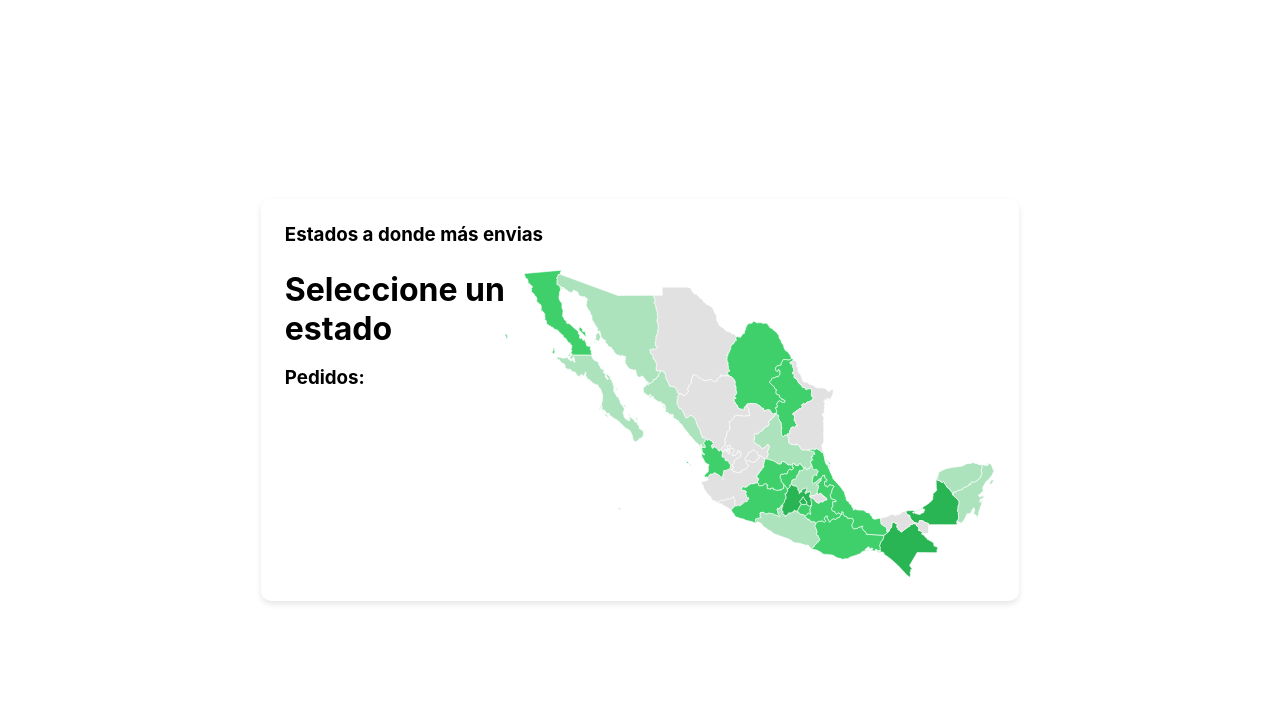
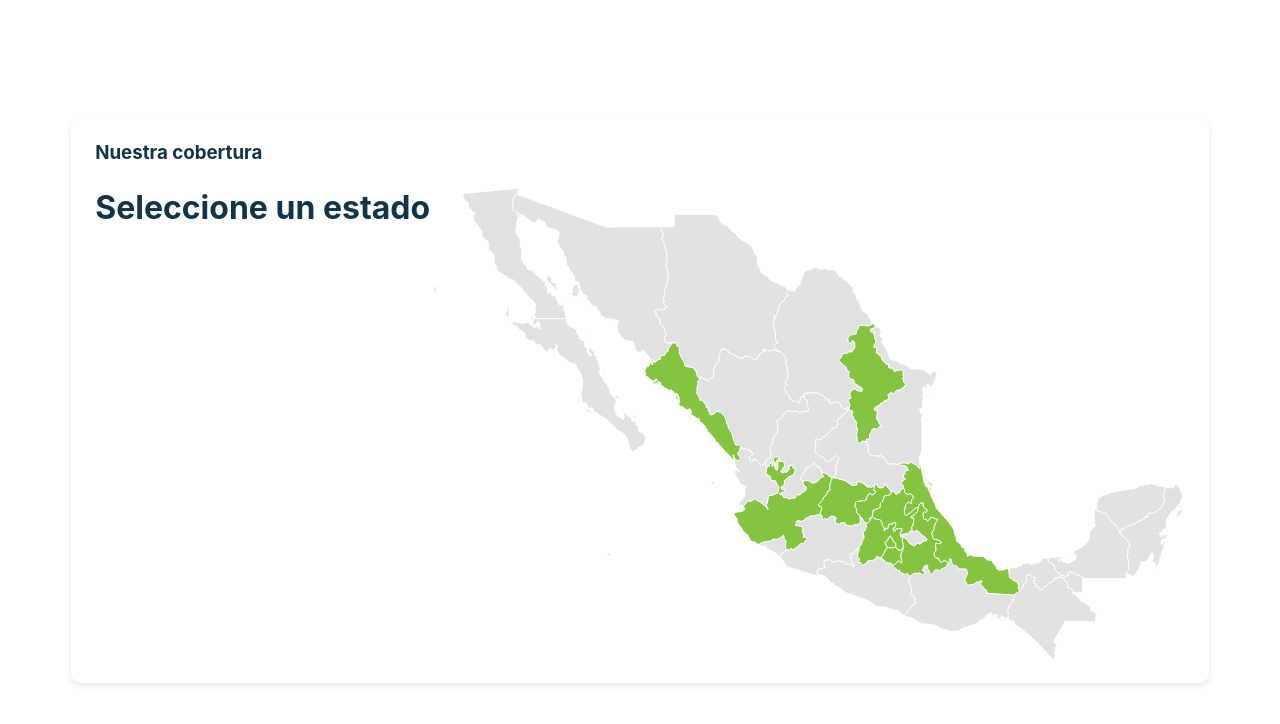
Before and after one commit to trecho26/MapaSVG, a Next.js app: page / in a window 1280 px wide. Shown: the top 724 px of the page. Built offline with nearby package versions, Linux system fonts and the light colour scheme.

Commit message:
Add cities to each state

```diff
--- a/Components/CardStates/CardStates.jsx
+++ b/Components/CardStates/CardStates.jsx
@@ -6,58 +6,191 @@ function CardStates() {
   const [selectedState, setselectedState] = useState({
     estado: "Seleccione un estado",
   });
+
   const dataObj = {
-    Aguascalientes: 0,
-    BajaCalifornia: 0,
-    BajaCaliforniaSur: 0,
-    Campeche: 0,
-    Chiapas: 0,
-    Chihuahua: 0,
-    Coahuila: 0,
-    Colima: 0,
-    Durango: 0,
-    Guanajuato: 0,
-    Guerrero: 0,
-    Hidalgo: 0,
-    Jalisco: 0,
-    CiudadDeMexico: 0,
-    Mexico: 0,
-    Michoacan: 0,
-    Morelos: 0,
-    Nayarit: 0,
-    NuevoLeon: 0,
-    Oaxaca: 0,
-    Puebla: 0,
-    Queretaro: 0,
-    QuintanaRoo: 0,
-    SanLuisPotosi: 0,
-    Sinaloa: 0,
-    Sonora: 0,
-    Tabasco: 0,
-    Tamaulipas: 0,
-    Tlaxcala: 0,
-    Veracruz: 0,
-    Yucatan: 0,
-    Zacatecas: 0,
+    Aguascalientes: {
+      ciudades: [],
+    },
+    BajaCalifornia: {
+      ciudades: [],
+    },
+    BajaCaliforniaSur: {
+      ciudades: [],
+    },
+    Campeche: {
+      ciudades: [],
+    },
+    Chiapas: {
+      ciudades: [],
+    },
+    Chihuahua: {
+      ciudades: [],
+    },
+    Coahuila: {
+      ciudades: [],
+    },
+    Colima: {
+      ciudades: [],
+    },
+    Durango: {
+      ciudades: [],
+    },
+    Guanajuato: {
+      ciudades: ["Celaya"],
+    },
+    Guerrero: {
+      ciudades: [],
+    },
+    Hidalgo: {
+      ciudades: ["Pachuca de Soto", "Mineral de la reforma"],
+    },
+    Jalisco: {
+      ciudades: [
+        "Guadalajara",
+        "San Pedro Tlaquepaque",
+        "Tlajomulco de Zúñiga",
+        "Tonalá",
+        "Zapopan",
+      ],
+    },
+    CiudadDeMexico: {
+      ciudades: [
+        "Álvaro Obregón",
+        "Azcapotzalco",
+        "Benito Juárez",
+        "Coyoacán",
+        "Cuajimalpa de Morelos",
+        "Cuauhtémoc",
+        "Gustavo A. Madero",
+        "Iztacalco",
+        "Iztapalapa",
+        "La Magdalena Contreras",
+        "Miguel Hidalgo",
+      ],
+    },
+    Mexico: {
+      ciudades: [
+        "Atizapán de Zaragoza",
+        "Cuautitlán",
+        "Cuautitlán Izcalli",
+        "Ecatepec de Morelos",
+        "Huixquilucan",
+        "Metepec",
+        "Naucalpan de Juárez",
+        "Nezahualcóyotl",
+        "Tlalnepantla de Baz",
+        "Toluca",
+        "Tultitlán",
+      ],
+    },
+    Michoacan: {
+      ciudades: [],
+    },
+    Morelos: {
+      ciudades: ["Cuautla", "Cuernavaca", "Jiutepec", "Tepoztlán"],
+    },
+    Nayarit: {
+      ciudades: [],
+    },
+    NuevoLeon: {
+      ciudades: [
+        "Monterrey",
+        "San Nicolás de los Garza",
+        "San Pedro Garza García",
+        "Santa Catarina",
+      ],
+    },
+    Oaxaca: {
+      ciudades: [],
+    },
+    Puebla: {
+      ciudades: [
+        "Coronango",
+        "Cuautlancingo",
+        "Puebla",
+        "San Andrés Cholula",
+        "San Pedro Cholula",
+      ],
+    },
+    Queretaro: {
+      ciudades: [
+        "Corregidora",
+        "El Marqués",
+        "Puebla",
+        "Querétaro",
+        "San juan del rio",
+      ],
+    },
+    QuintanaRoo: {
+      ciudades: [],
+    },
+    SanLuisPotosi: {
+      ciudades: [],
+    },
+    Sinaloa: {
+      ciudades: ["Culiacán"],
+    },
+    Sonora: {
+      ciudades: [],
+    },
+    Tabasco: {
+      ciudades: [],
+    },
+    Tamaulipas: {
+      ciudades: [],
+    },
+    Tlaxcala: {
+      ciudades: [],
+    },
+    Veracruz: {
+      ciudades: [
+        "Alvarado",
+        "Boca del Rio",
+        "Cordoba",
+        "Fortin",
+        "Orizaba",
+        "Veracruz",
+      ],
+    },
+    Yucatan: {
+      ciudades: [],
+    },
+    Zacatecas: {
+      ciudades: [],
+    },
   };
+
   const selectState = (info) => {
+    console.log(info);
     setselectedState({
       ...selectedState,
       estado: info.estado,
-      pedidos: info.pedidos,
+      ciudades: info.ciudades,
     });
   };
+
   return (
     <div className={styles.mapa}>
       <div className={styles.mapaHeader}>
-        <h3>Estados a donde más envias</h3>
+        <h3>Nuestra cobertura</h3>
       </div>
       <div className={styles.mapaBody}>
         <div className={styles.infoMapa}>
           <h1>{selectedState.estado}</h1>
-          <h3>
-            Pedidos: <span>{selectedState.pedidos}</span>
-          </h3>
+          {selectedState.ciudades && (
+            <>
+              <h3>Ciudades con cobertura:</h3>
+              <ul className={styles.citiesList}>
+                {selectedState.ciudades.map((ciudad) => {
+                  return (
+                    <li className={styles.citiesItem} key={ciudad}>
+                      {ciudad}
+                    </li>
+                  );
+                })}
+              </ul>
+            </>
+          )}
         </div>
         <MexicoMap dataStates={dataObj} selectState={selectState} />
       </div>
--- a/Components/CardStates/styles.module.css
+++ b/Components/CardStates/styles.module.css
@@ -1,5 +1,5 @@
 .mapa {
-    width: 60%;
+    width: 90%;
     border-radius: 10px;
     box-shadow: 0px 3px 6px 0 rgb(0 0 0 / 10%);
 }
@@ -25,3 +25,8 @@
 .infoMapa {
     flex: 45%;
 }
+
+.citiesItem {
+    color: #85c440;
+    font-weight: 600;
+}
--- a/Components/MexicoMap/MexicoMap.jsx
+++ b/Components/MexicoMap/MexicoMap.jsx
@@ -29,7 +29,7 @@ function MexicoMap({ dataStates, selectState }) {
   const svgEl = useRef(null);
 
   useEffect(() => {
-    setData(getValues(dataStates));
+    setData(dataStates);
     const svgPaths = svgEl.current.children;
     Array.from(svgPaths).forEach((path) => {
       path.addEventListener("mouseenter", cargarInfoToolTip);
@@ -39,6 +39,7 @@ function MexicoMap({ dataStates, selectState }) {
   }, []);
 
   const handleSelectState = (e) => {
+    if (data[e.target.id].ciudades.length > 0) {
       const svgPaths = svgEl.current.children;
       Array.from(svgPaths).forEach((path) => {
         path.style.opacity = "1";
@@ -51,9 +52,10 @@ function MexicoMap({ dataStates, selectState }) {
       });
       const infoState = {
         estado: e.target.ariaLabel,
-      pedidos: data[e.target.id],
+        ciudades: data[e.target.id].ciudades,
       };
       selectState(infoState);
+    }
   };
 
   const mostrarToolTip = (e) => {
@@ -61,32 +63,26 @@ function MexicoMap({ dataStates, selectState }) {
     document.getElementById("tooltip").style.top = `${e.clientY - 60}px`;
     document.getElementById("tooltip").style.left = `${e.clientX}px`;
   };
+
   const ocultarToolTip = (e) => {
     document.getElementById("tooltip").style.display = "none";
   };
+
   const cargarInfoToolTip = (e) => {
     setDataTooltip(e.target.ariaLabel);
   };
 
-  const getValues = (flatData) => {
-    for (const estado in flatData) {
-      flatData[estado] = Math.floor(Math.random() * (100 - 11));
-    }
-    return flatData;
-  };
   const getColor = (estado) => {
     let cssStyle = "";
-    if (estado < 33.3 && estado > 10) {
-      cssStyle = "low";
-    } else if (estado > 33.3 && estado < 66.6) {
+    if (estado?.ciudades.length > 0) {
       cssStyle = "medium";
-    } else if (estado > 66.6) {
-      cssStyle = "hight";
     } else {
       cssStyle = "normal";
     }
+
     return cssStyle;
   };
+
   return (
     <>
       <Tooltip info={dataTooltip} />
@@ -97,7 +93,8 @@ function MexicoMap({ dataStates, selectState }) {
         className={styles.svg}
         ref={svgEl}
       >
-        {Mexico.locations.map((estado) => (
+        {Mexico.locations.map((estado) => {
+          return (
             <path
               onClick={handleSelectState}
               key={estado.id}
@@ -108,9 +105,10 @@ function MexicoMap({ dataStates, selectState }) {
                 styles[
                   getColor(data[estado.objKey ? estado.objKey : estado.name])
                 ]
-            } ${styles.prueba}`}
+              } ${styles.state}`}
             ></path>
-        ))}
+          );
+        })}
       </svg>
     </>
   );
--- a/Components/MexicoMap/styles.module.css
+++ b/Components/MexicoMap/styles.module.css
@@ -1,10 +1,10 @@
-.prueba {
+.state {
     cursor: pointer;
     opacity: 1;
     transition: all ease 0.3s;
 }
 
-.prueba:hover {
+.state:hover {
     opacity: 0.75;
 }
 
@@ -14,7 +14,7 @@
 }
 
 .medium {
-    fill: #3fd06b;
+    fill: #85c440;
     stroke: #fff;
 }
 
--- a/styles/Home.module.css
+++ b/styles/Home.module.css
@@ -6,116 +6,3 @@
     justify-content: center;
     align-items: center;
 }
-
-.main {
-    padding: 5rem 0;
-    flex: 1;
-    display: flex;
-    flex-direction: column;
-    justify-content: center;
-    align-items: center;
-}
-
-.footer {
-    width: 100%;
-    height: 100px;
-    border-top: 1px solid #eaeaea;
-    display: flex;
-    justify-content: center;
-    align-items: center;
-}
-
-.footer img {
-    margin-left: 0.5rem;
-}
-
-.footer a {
-    display: flex;
-    justify-content: center;
-    align-items: center;
-}
-
-.title a {
-    color: #0070f3;
-    text-decoration: none;
-}
-
-.title a:hover,
-.title a:focus,
-.title a:active {
-    text-decoration: underline;
-}
-
-.title {
-    margin: 0;
-    line-height: 1.15;
-    font-size: 4rem;
-}
-
-.title,
-.description {
-    text-align: center;
-}
-
-.description {
-    line-height: 1.5;
-    font-size: 1.5rem;
-}
-
-.code {
-    background: #fafafa;
-    border-radius: 5px;
-    padding: 0.75rem;
-    font-size: 1.1rem;
-    font-family: Menlo, Monaco, Lucida Console, Liberation Mono, DejaVu Sans Mono, Bitstream Vera Sans Mono, Courier New, monospace;
-}
-
-.grid {
-    display: flex;
-    align-items: center;
-    justify-content: center;
-    flex-wrap: wrap;
-    max-width: 800px;
-    margin-top: 3rem;
-}
-
-.card {
-    margin: 1rem;
-    flex-basis: 45%;
-    padding: 1.5rem;
-    text-align: left;
-    color: inherit;
-    text-decoration: none;
-    border: 1px solid #eaeaea;
-    border-radius: 10px;
-    transition: color 0.15s ease, border-color 0.15s ease;
-}
-
-.card:hover,
-.card:focus,
-.card:active {
-    color: #0070f3;
-    border-color: #0070f3;
-}
-
-.card h3 {
-    margin: 0 0 1rem 0;
-    font-size: 1.5rem;
-}
-
-.card p {
-    margin: 0;
-    font-size: 1.25rem;
-    line-height: 1.5;
-}
-
-.logo {
-    height: 1em;
-}
-
-@media (max-width: 600px) {
-    .grid {
-        width: 100%;
-        flex-direction: column;
-    }
-}
--- a/styles/globals.css
+++ b/styles/globals.css
@@ -1,16 +1,16 @@
 html,
 body {
-  padding: 0;
-  margin: 0;
-  font-family: -apple-system, BlinkMacSystemFont, Segoe UI, Roboto, Oxygen,
-    Ubuntu, Cantarell, Fira Sans, Droid Sans, Helvetica Neue, sans-serif;
+    padding: 0;
+    margin: 0;
+    font-family: -apple-system, BlinkMacSystemFont, Segoe UI, Roboto, Oxygen, Ubuntu, Cantarell, Fira Sans, Droid Sans, Helvetica Neue, sans-serif;
+    color: #12344a;
 }
 
 a {
-  color: inherit;
-  text-decoration: none;
+    color: inherit;
+    text-decoration: none;
 }
 
 * {
-  box-sizing: border-box;
+    box-sizing: border-box;
 }
```
Lines whose indentation alone changed are shown as unchanged.
